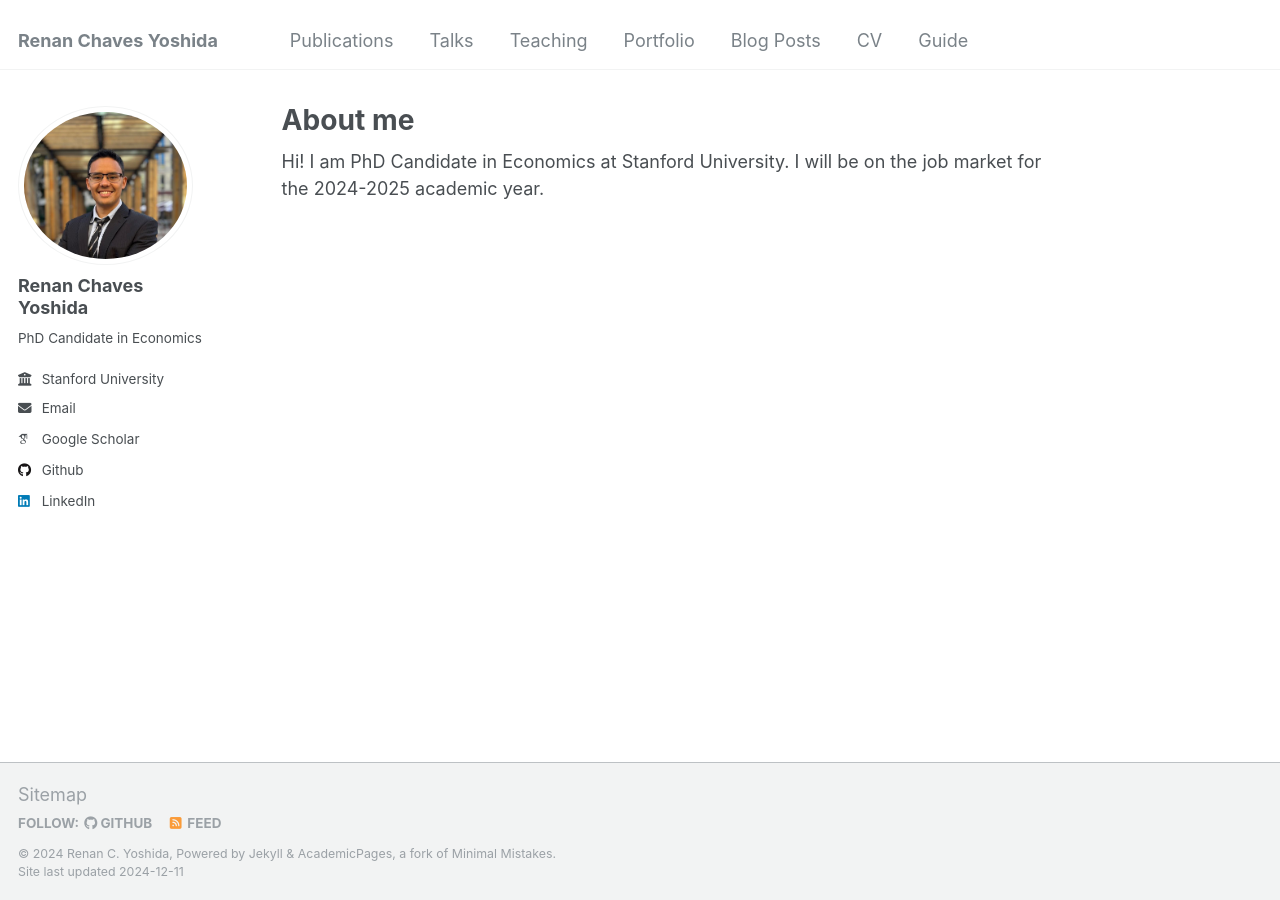
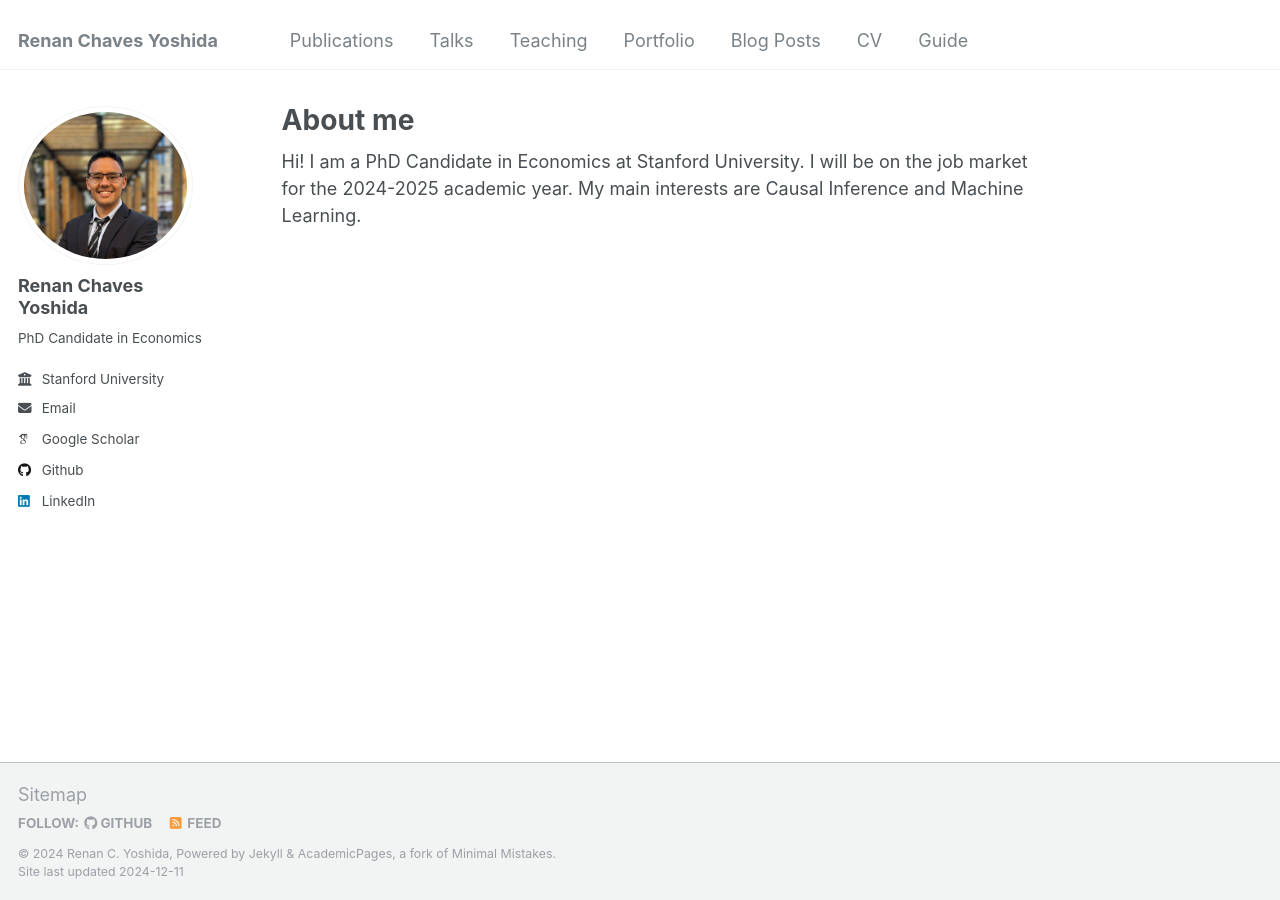
Before and after one commit to renancyoshida/renancyoshida.github.io, a Jekyll site: the page built from _pages/about.md, in a window 1280 px wide. Built offline with Jekyll 4.4.1, drawn with Linux system fonts in a browser that asks for light colours; some web fonts are replaced.

Commit message:
Update about.md

```diff
--- a/_pages/about.md
+++ b/_pages/about.md
@@ -7,4 +7,4 @@ redirect_from:
   - /about.html
 ---
 
-Hi! I am PhD Candidate in Economics at Stanford University. I will be on the job market for the 2024-2025 academic year.
+Hi! I am a PhD Candidate in Economics at Stanford University. I will be on the job market for the 2024-2025 academic year. My main interests are Causal Inference and Machine Learning.
```
